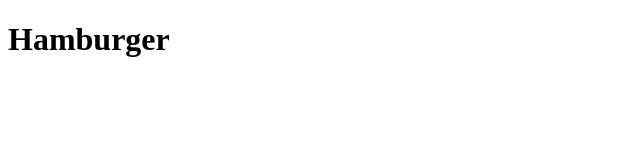
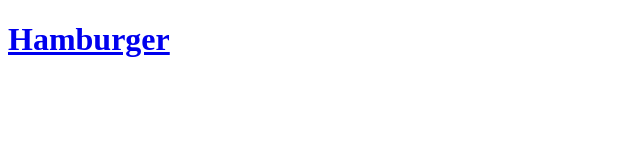
Before and after one commit to akirayasuoka1102/hamburger-site, a plain HTML site: page index.html in a window 1280 px wide. Shown: the whole page, without its empty margins (0-640 px from the left). Drawn offline with Linux system fonts and the light colour scheme.

Commit message:
l-header追加pushを試す

```diff
--- a/index.html
+++ b/index.html
@@ -9,7 +9,14 @@
         <!----ress/font/未設定-->
     </head>
     <body>
-        <h1>Hamburger</h1>
+        <div class="l-header">
+            <div class="l-header__left">
+            <a href="#">
+            <h1>Hamburger</h1>
+            </a>
+            </div>
+        </div>
+
 
     </body>
 </html>
```
